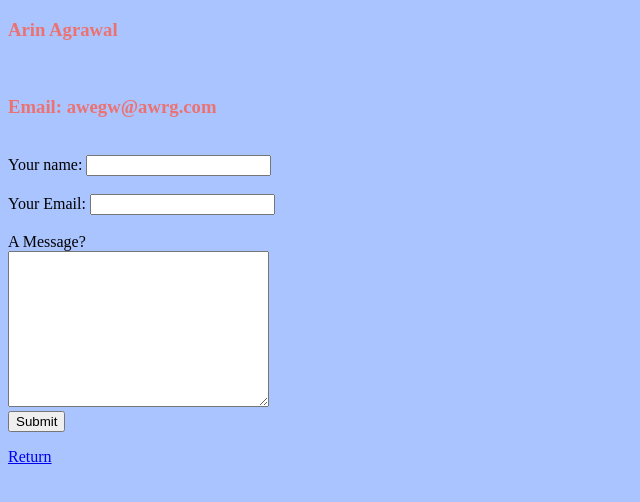
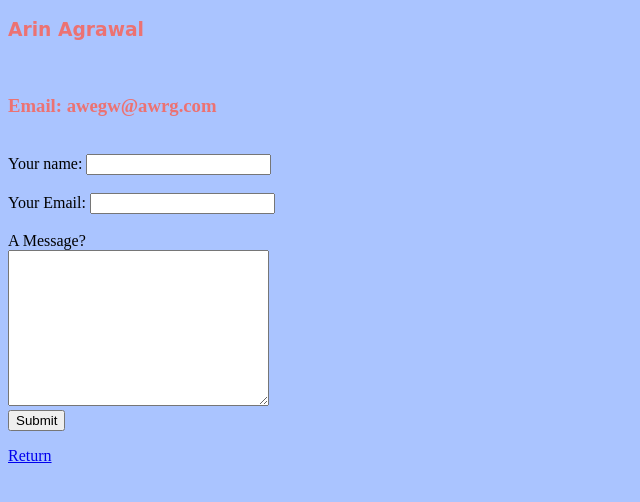
Before and after one commit to Arination/CV, a plain HTML site: page contact.html in a window 1280 px wide. Shown: the whole page, without its empty margins (0-640 px from the left). Drawn offline with Linux system fonts and the light colour scheme; files whose address does not match are found by name.

Commit message:
class added for styling by css

```diff
--- a/contact.html
+++ b/contact.html
@@ -8,7 +8,7 @@
     <link rel="stylesheet" href="/personal site/css/style.css">
 </head>
 <body>
-    <h3> Arin Agrawal</h3>
+    <h3 class="heading"> Arin Agrawal</h3>
     <br>
     <h3>Email: awegw@awrg.com</h3>
     <br>
```
